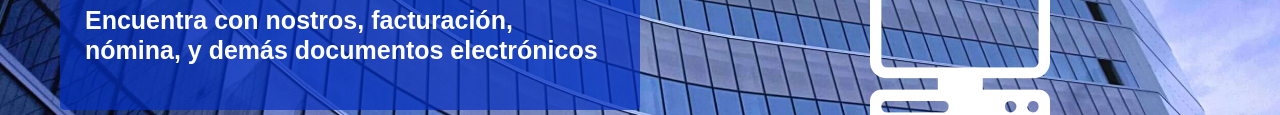
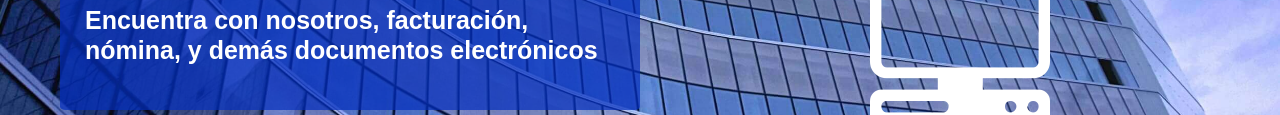
Before and after one commit to Harlop3412/Web_site_VIE, a website: page index.html in a window 1280 px wide. Shown: the part 517-632 px from the top of the page. Drawn offline with nearby package versions, Linux system fonts and the light colour scheme; files whose address does not match are found by name.

Commit message:
modifica_h2_inicio

```diff
--- a/index.html
+++ b/index.html
@@ -166,7 +166,7 @@
                 <h1 class="animate__animated animate__flipInY">Visión Integral Empresarial SAS</h1>
                 <h2 class="">Asesoría en Gestión Empresarial y Ecosistema
                     Electrónico</h2>
-                <h3 class="">Encuentra con nostros, facturación, nómina, y demás
+                <h3 class="">Encuentra con nosotros, facturación, nómina, y demás
                     documentos electrónicos </h3>
             </article>
 
```
